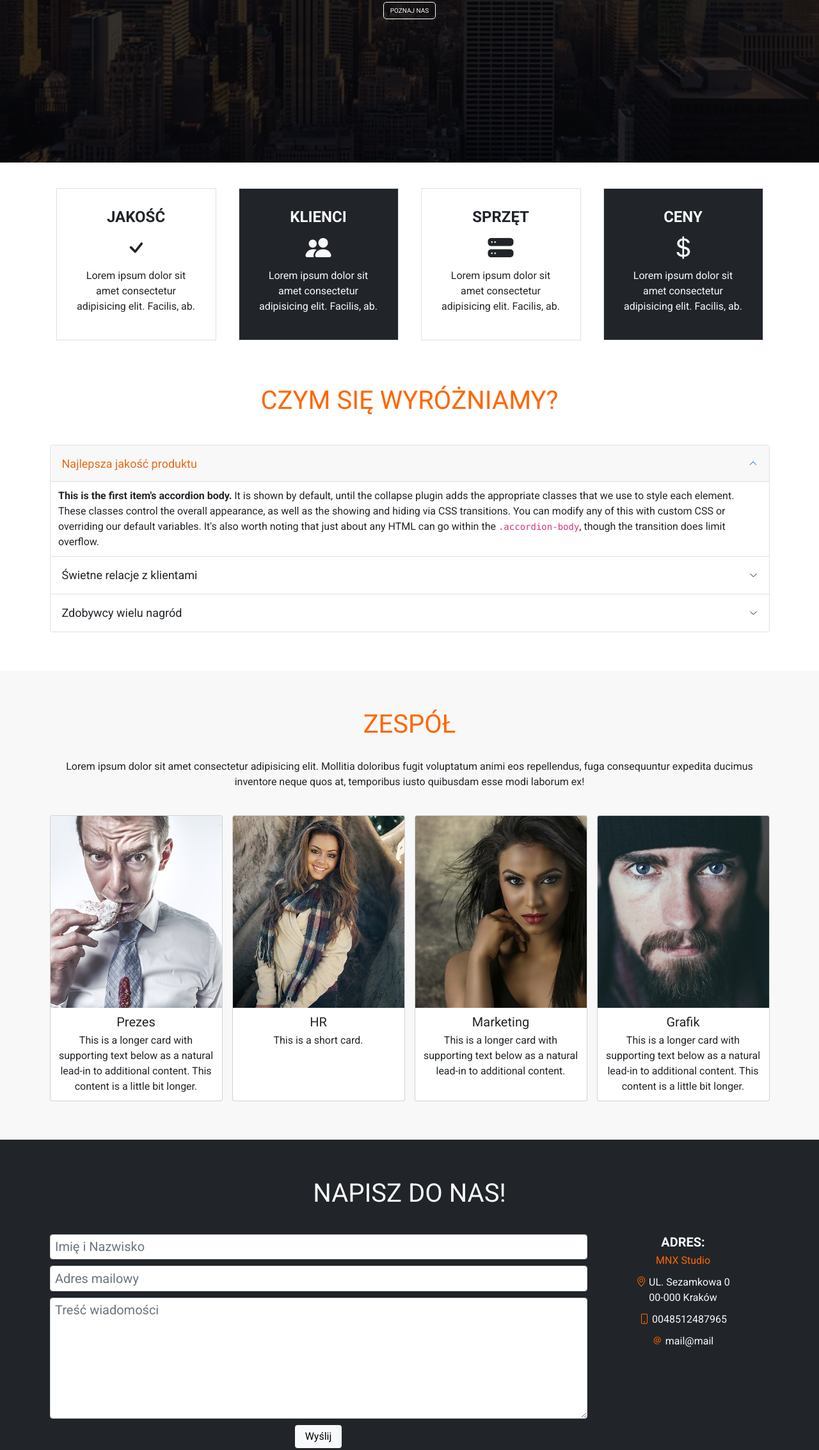
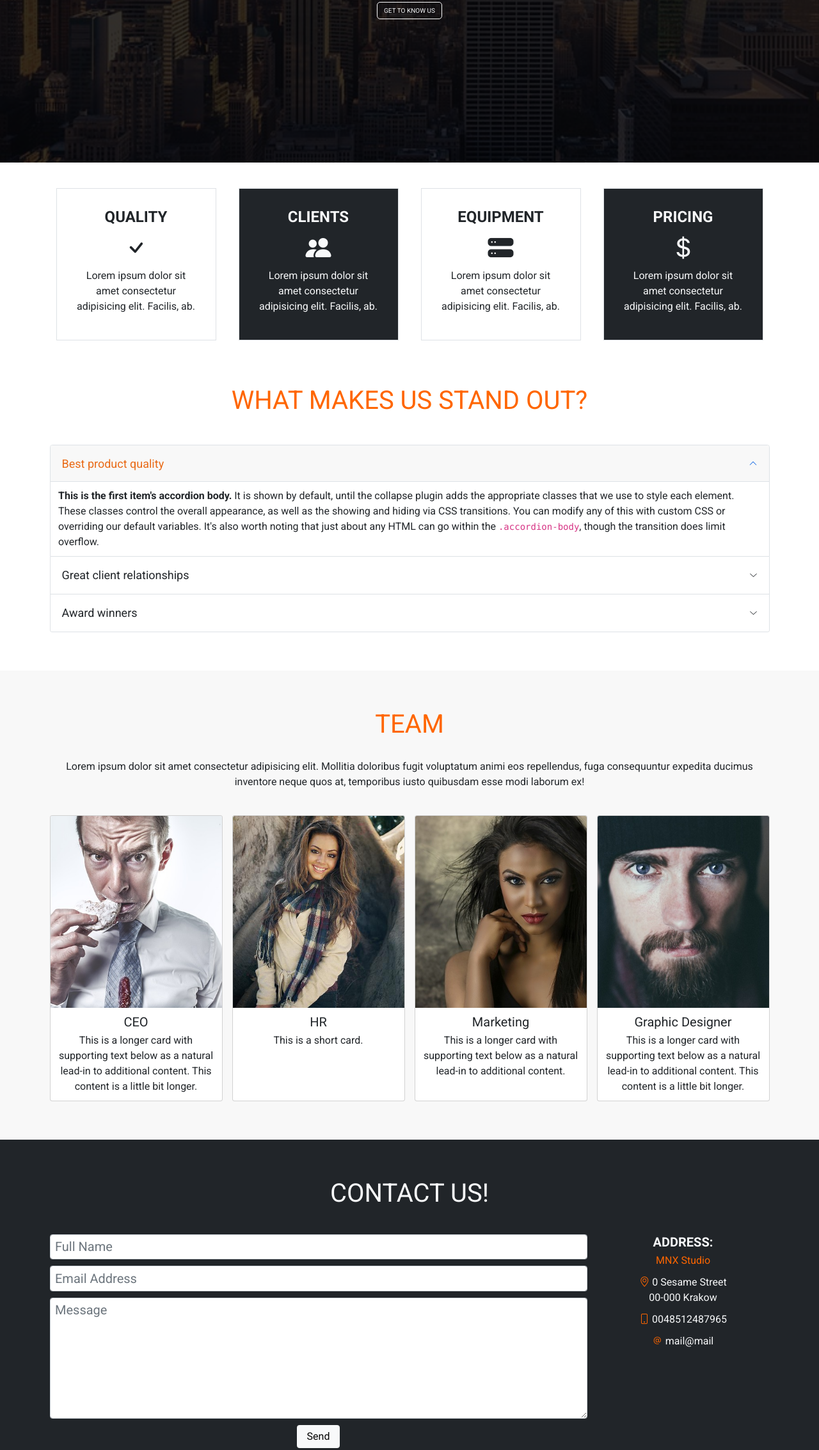
Before and after one commit to MyDevPathways/MNX-Studio, a plain HTML site: page index.html in a window 1280 px wide. Shown: the part 346-2612 px from the top of the page at 64% size. Drawn offline with nearby package versions, Linux system fonts and the light colour scheme.

Commit message:
Added README.md, translated to English, review code

```diff
--- a/css/style.css
+++ b/css/style.css
@@ -1,99 +1,99 @@
-*{
+* {
   box-sizing: border-box;
   padding: 0;
   margin: 0;
 }
-html{
+html {
   font-size: 62.5%;
   scroll-behavior: smooth;
 }
-body{
-    /* position: relative; */
+body {
   font-family: 'Roboto', sans-serif;
   font-size: 1.6em;
 }
-[id]{
+[id] {
   scroll-margin-top: 84px;
 }
-@media (min-width: 992px){
-    [id]{
+@media (min-width: 992px) {
+  [id] {
     scroll-margin-top: 69px;
   }
 }
-.hero-shadow{
+.hero-shadow {
   position: absolute;
   top: 0;
   width: 100%;
   height: 100%;
-    background-color: rgba(0, 0, 0, .8);
+  background-color: rgba(0, 0, 0, 0.8);
   z-index: -5;
 }
-.orange-color{
+.orange-color {
   color: rgb(255, 102, 0);
 }
-.navbar-nav a.nav-link.active{
+.navbar-nav a.nav-link.active {
   color: royalblue;
 }
 
-.navbar-brand{
+.navbar-brand {
   font-size: 2.2rem;
   text-transform: uppercase;
 }
-.nav-link, .navbar-toggler-icon{
+.nav-link,
+.navbar-toggler-icon {
   font-size: 1.8rem;
   text-transform: uppercase;
 }
-.navbar-toggler{
+.navbar-toggler {
   padding: 1em 2em;
 }
-.home{
+.home {
   position: relative;
   height: 60rem;
-    background-image: url("../img/buildings-1850129_640.jpg");
+  background-image: url('../img/buildings-1850129_640.jpg');
   background-size: cover;
   background-position: center;
   z-index: 0;
 }
-.home .btn{
+.home .btn {
   padding: 5px 10px;
   font-size: 1rem;
   border-radius: 5px;
   text-transform: uppercase;
 }
-.aboutus-box h3{
+.aboutus-box h3 {
   font-size: 2.4rem;
   font-weight: 700;
   text-transform: uppercase;
 }
-.aboutus-icon{
+.aboutus-icon {
   font-size: 4rem;
 }
-.accordion-button{
+.accordion-button {
   font-size: 1.8rem;
   padding: 1em;
 }
-.accordion-button:not(.collapsed){
+.accordion-button:not(.collapsed) {
   background-color: rgb(248, 248, 248);
   color: rgb(233, 106, 22);
 }
-.team{
+.team {
   background-color: rgb(248, 248, 248);
 }
-.team .card-img-top{
+.team .card-img-top {
   height: 300px;
   object-fit: cover;
 }
-.team h5{
+.team h5 {
   font-size: 2rem;
 }
-.contact h3{
+.contact h3 {
   font-size: 2rem;
   font-weight: 700;
   text-transform: uppercase;
 }
-.contact .submit-form{
+.contact .submit-form {
   font-size: 1.6rem;
 }
-.input-group .form-control{
+.input-group .form-control {
   font-size: 2rem;
 }
--- a/index.html
+++ b/index.html
@@ -1,5 +1,5 @@
 <!DOCTYPE html>
-<html lang="pl">
+<html lang="en">
 
 <head>
     <meta charset="UTF-8">
@@ -30,9 +30,9 @@
             <div class="collapse navbar-collapse" id="navbarNavAltMarkup">
                 <div class="navbar-nav ms-auto">
                     <a class="nav-link active" href="#home">Home</a>
-                    <a class="nav-link" href="#aboutus">o nas</a>
-                    <a class="nav-link" href="#team">team</a>
-                    <a class="nav-link" href="#contact">kontakt</a>
+                    <a class="nav-link" href="#aboutus">About Us</a>
+                    <a class="nav-link" href="#team">Team</a>
+                    <a class="nav-link" href="#contact">Contact</a>
                 </div>
             </div>
         </div>
@@ -43,7 +43,7 @@
             class="container h-100 d-flex flex-column justify-content-center align-items-center text-light text-center">
             <p class="display-1">MNX Studio</p>
             <p class="welcome-text mb-5">Lorem ipsum dolor sit amet, consectetur adipisicing elit.</p>
-            <a href="#aboutus" class="btn btn-outline-light">poznaj nas</a>
+            <a href="#aboutus" class="btn btn-outline-light">Get to know us</a>
             <div class="hero-shadow"></div>
         </div>
     </section>
@@ -55,7 +55,7 @@
 
                     <div class="col-12 col-md-6 col-lg-3">
                         <div class="aboutus-box m-3 p-4 p-lg-5 border text-dark">
-                            <h3>Jakość</h3>
+                            <h3>Quality</h3>
                             <i class="bi bi-check aboutus-icon"></i>
                             <p>Lorem ipsum dolor sit amet consectetur adipisicing elit. Facilis, ab.</p>
                         </div>
@@ -63,7 +63,7 @@
 
                     <div class="col-12 col-md-6 col-lg-3">
                         <div class="aboutus-box m-3 p-4 p-lg-5 border text-light bg-dark">
-                            <h3>Klienci</h3>
+                            <h3>Clients</h3>
                             <i class="bi bi-people-fill aboutus-icon"></i>
                             <p>Lorem ipsum dolor sit amet consectetur adipisicing elit. Facilis, ab.</p>
                         </div>
@@ -71,7 +71,7 @@
 
                     <div class="col-12 col-md-6 col-lg-3">
                         <div class="aboutus-box m-3 p-4 p-lg-5 border text-dark">
-                            <h3>Sprzęt</h3>
+                            <h3>Equipment</h3>
                             <i class="bi bi-hdd-stack-fill aboutus-icon"></i>
                             <p>Lorem ipsum dolor sit amet consectetur adipisicing elit. Facilis, ab.</p>
                         </div>
@@ -79,7 +79,7 @@
 
                     <div class="col-12 col-md-6 col-lg-3">
                         <div class="aboutus-box m-3 p-4 p-lg-5 border text-light bg-dark">
-                            <h3>Ceny</h3>
+                            <h3>Pricing</h3>
                             <i class="bi bi-currency-dollar aboutus-icon"></i>
                             <p>Lorem ipsum dolor sit amet consectetur adipisicing elit. Facilis, ab.</p>
                         </div>
@@ -90,14 +90,14 @@
             </div>
 
             <div class="container py-5">
-                <p class="display-3 text-uppercase orange-color text-center mb-4">czym się wyróżniamy?</p>
+                <p class="display-3 text-uppercase orange-color text-center mb-4">What makes us stand out?</p>
 
                 <div class="accordion py-5" id="accordionExample">
                     <div class="accordion-item">
                         <h2 class="accordion-header" id="headingOne">
                             <button class="accordion-button" type="button" data-bs-toggle="collapse"
                                 data-bs-target="#collapseOne" aria-expanded="true" aria-controls="collapseOne">
-                                Najlepsza jakość produktu
+                                Best product quality
                             </button>
                         </h2>
                         <div id="collapseOne" class="accordion-collapse collapse show" aria-labelledby="headingOne"
@@ -116,7 +116,7 @@
                         <h2 class="accordion-header" id="headingTwo">
                             <button class="accordion-button collapsed" type="button" data-bs-toggle="collapse"
                                 data-bs-target="#collapseTwo" aria-expanded="false" aria-controls="collapseTwo">
-                                Świetne relacje z klientami
+                                Great client relationships
                             </button>
                         </h2>
                         <div id="collapseTwo" class="accordion-collapse collapse" aria-labelledby="headingTwo"
@@ -135,7 +135,7 @@
                         <h2 class="accordion-header" id="headingThree">
                             <button class="accordion-button collapsed" type="button" data-bs-toggle="collapse"
                                 data-bs-target="#collapseThree" aria-expanded="false" aria-controls="collapseThree">
-                                Zdobywcy wielu nagród
+                                Award winners
                             </button>
                         </h2>
                         <div id="collapseThree" class="accordion-collapse collapse" aria-labelledby="headingThree"
@@ -156,7 +156,7 @@
 
         <section id="team" class="team py-5">
             <div class="container py-5 text-center">
-                <p class="display-3 text-uppercase orange-color mb-0">Zespół</p>
+                <p class="display-3 text-uppercase orange-color mb-0">Team</p>
                 <p class="py-5">Lorem ipsum dolor sit amet consectetur adipisicing elit. Mollitia doloribus fugit
                     voluptatum animi eos repellendus, fuga consequuntur expedita ducimus inventore neque quos at,
                     temporibus iusto quibusdam esse modi laborum ex!</p>
@@ -164,9 +164,9 @@
                 <div class="row row-cols-1 row-cols-md-2 row-cols-xl-4 g-4">
                     <div class="col">
                         <div class="card h-100">
-                            <img src="./img/hunger-413685_640.jpg" class="card-img-top" alt="Prezes">
+                            <img src="./img/hunger-413685_640.jpg" class="card-img-top" alt="CEO">
                             <div class="card-body">
-                                <h5 class="card-title">Prezes</h5>
+                                <h5 class="card-title">CEO</h5>
                                 <p class="card-text">This is a longer card with supporting text below as a natural
                                     lead-in to additional content. This content is a little bit longer.</p>
                             </div>
@@ -193,9 +193,9 @@
                     </div>
                     <div class="col">
                         <div class="card h-100">
-                            <img src="./img/man-1867175_640.jpg" class="card-img-top" alt="Grafik">
+                            <img src="./img/man-1867175_640.jpg" class="card-img-top" alt="Graphic Designer">
                             <div class="card-body">
-                                <h5 class="card-title">Grafik</h5>
+                                <h5 class="card-title">Graphic Designer</h5>
                                 <p class="card-text">This is a longer card with supporting text below as a natural
                                     lead-in to additional content. This content is a little bit longer.</p>
                             </div>
@@ -208,31 +208,31 @@
         <section id="contact" class="contact bg-dark py-5 text-light">
 
             <div class="container text-center py-5">
-                <p class="display-3 pb-lg-5 text-uppercase">Napisz do nas!</p>
+                <p class="display-3 pb-lg-5 text-uppercase">Contact Us!</p>
 
                 <div class="row">
                     <div class="col-lg-9 my-5 m-lg-0">
 
                         <form>
                             <div class="input-group mb-3">
-                                <input type="text" class="form-control" placeholder="Imię i Nazwisko">
+                                <input type="text" class="form-control" placeholder="Full Name">
                             </div>
                             <div class="input-group mb-3">
-                                <input type="text" class="form-control" placeholder="Adres mailowy">
+                                <input type="text" class="form-control" placeholder="Email Address">
                             </div>
                             <div class="input-group mb-3">
-                                <textarea rows="6" class="form-control" placeholder="Treść wiadomości"></textarea>
+                                <textarea rows="6" class="form-control" placeholder="Message"></textarea>
                             </div>
-                            <input type="submit" value="Wyślij" class="btn btn-light px-4 py-2 submit-form">
+                            <input type="submit" value="Send" class="btn btn-light px-4 py-2 submit-form">
                         </form>
 
                     </div>
                     <div class="col-lg-3 mt-4 m-lg-0 contact-info">
-                        <h3>Adres:</h3>
+                        <h3>Address:</h3>
                         <p class="orange-color">MNX Studio</p>
                         <p><i class="bi bi-geo-alt orange-color"></i>
-                            UL. Sezamkowa 0<br>
-                            00-000 Kraków
+                            0 Sesame Street<br>
+                            00-000 Krakow
                         </p>
                         <p><i class="bi bi-phone orange-color"></i> 0048512487965</p>
                         <p><i class="bi bi-at orange-color"></i> mail@mail</p>
@@ -251,14 +251,13 @@
         crossorigin="anonymous"></script>
 
     <script>
-        const nav = document.querySelector('.navbar-collapse')
+        const nav=document.querySelector('.navbar-collapse')
 
-        document.addEventListener('click', () => {
-            if (nav.classList.contains('show'))
+        document.addEventListener('click', (e) => {
+            if (nav.classList.contains('show')&&!e.target.closest('.navbar'))
                 nav.classList.remove('show')
         })
     </script>
 </body>
 
-
 </html>
```
Also changed, not shown: 2 other files. Lines whose indentation alone changed are shown as unchanged.
